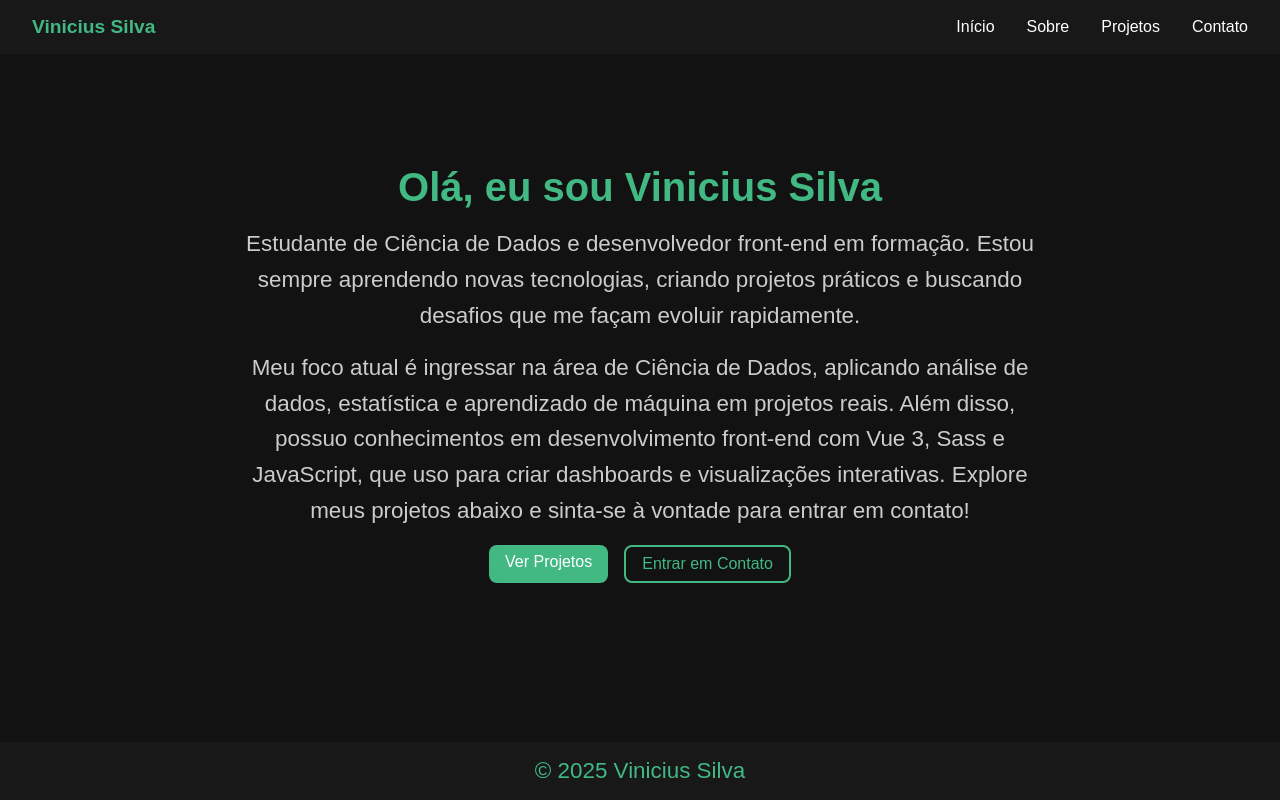
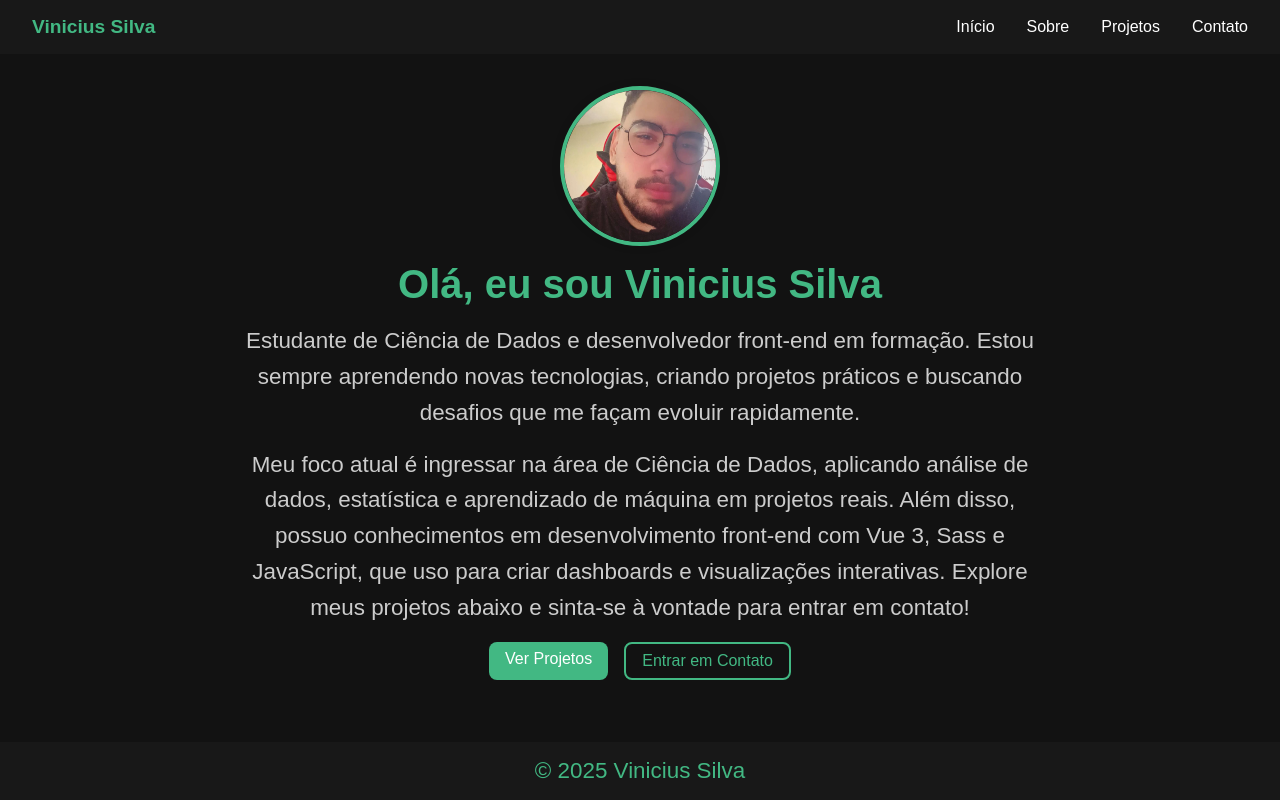
Before and after one commit to ViniSilv27/Portifolio-oficial, a Vue app: page / in a window 1280 px wide. Built offline with nearby package versions, Linux system fonts and the light colour scheme.

Commit message:
adicionei imagem de perfil

```diff
--- a/src/pages/Home.vue
+++ b/src/pages/Home.vue
@@ -1,17 +1,25 @@
 <template>
     <section class="home">
         <div class="home-content">
+        <!-- Imagem de perfil -->
+        <div class="profile-image">
+            <img src="../../images/WhatsApp Image 2025-10-15 at 12.09.09 (1).jpeg" alt="Foto de Vinicius Silva" />
+        </div>
+
         <h1>Olá, eu sou Vinicius Silva</h1>
+
         <p>
-                Estudante de Ciência de Dados e desenvolvedor front-end em formação.
+            Estudante de Ciência de Dados e desenvolvedor front-end em formação.
             Estou sempre aprendendo novas tecnologias, criando projetos práticos
             e buscando desafios que me façam evoluir rapidamente.
         </p>
+
         <p>
             Meu foco atual é ingressar na área de Ciência de Dados, aplicando análise de dados, estatística e aprendizado de máquina em projetos reais.
             Além disso, possuo conhecimentos em desenvolvimento front-end com Vue 3, Sass e JavaScript, que uso para criar dashboards e visualizações interativas.
             Explore meus projetos abaixo e sinta-se à vontade para entrar em contato!
         </p>
+
         <div class="buttons">
             <router-link to="/projetos" class="btn-primary">Ver Projetos</router-link>
             <router-link to="/contato" class="btn-secondary">Entrar em Contato</router-link>
@@ -35,6 +43,32 @@
         max-width: 800px;
         text-align: center;
         color: $color-text;
+
+        /* Imagem de perfil */
+        .profile-image {
+        display: flex;
+        justify-content: center;
+        margin-bottom: $spacing-md;
+
+        img {
+            width: 160px;
+            height: 160px;
+            object-fit: cover;
+            border-radius: 50%;
+            border: 4px solid $color-primary;
+            box-shadow: 0 0 10px rgba(0, 0, 0, 0.1);
+            transition: transform 0.3s ease;
+
+            &:hover {
+            transform: scale(1.05);
+            }
+
+            @media (max-width: 600px) {
+            width: 120px;
+            height: 120px;
+            }
+        }
+        }
 
         h1 {
         font-size: 2.5rem;
@@ -85,5 +119,5 @@
         }
         }
     }
-}
+    }
 </style>
```
Also changed, not shown: images/WhatsApp Image 2025-10-15 at 12.09.09 (1).jpeg (added).
